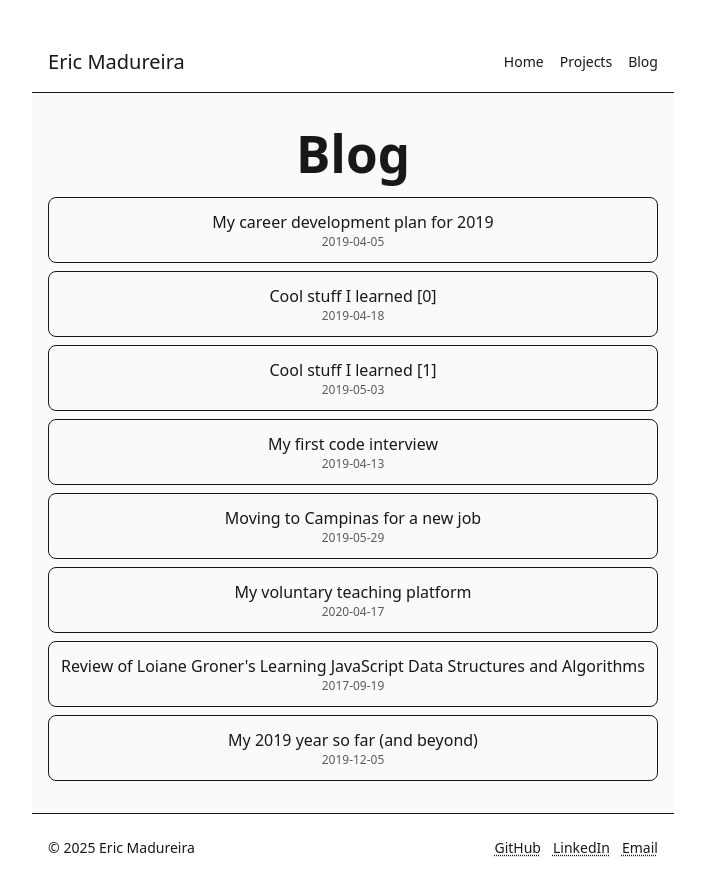
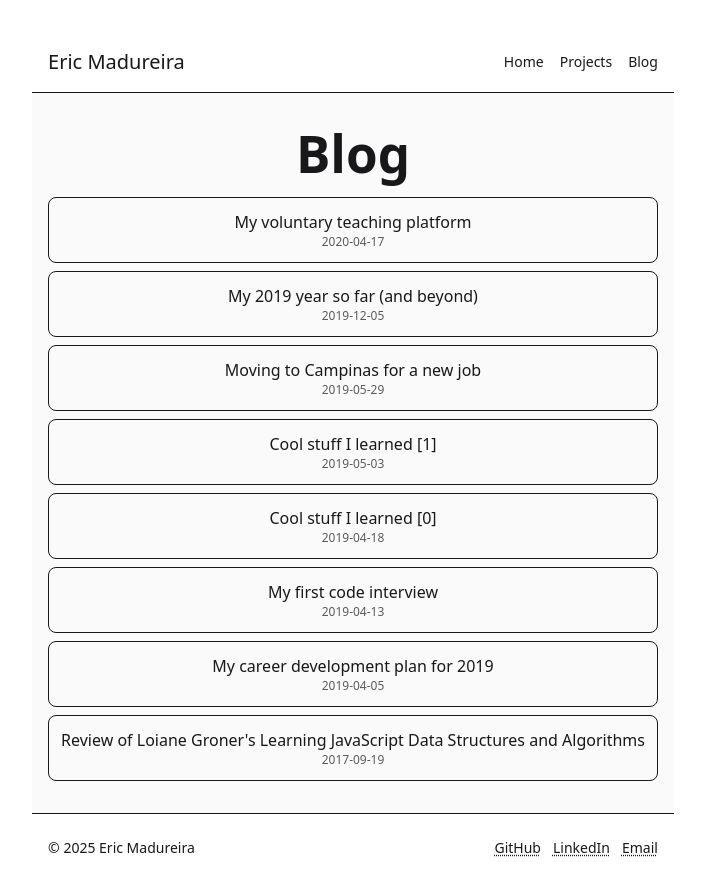
Before and after one commit to ericmadureira/ericmadureira.github.io, a React (Vite) app: page /blog in a window 1280 px wide. Shown: the top 896 px of the page, without its empty margins (287-992 px from the left). Built offline with nearby package versions, Linux system fonts and the light colour scheme.

Commit message:
feat: sort blog posts

```diff
--- a/src/pages/Blog.tsx
+++ b/src/pages/Blog.tsx
@@ -1,12 +1,16 @@
 import { Link } from 'react-router-dom'
+
+import type { PostMetadata } from '../posts/types'
 import posts from '../posts/posts.json'
+
+const sortByDateAsc = (a: PostMetadata, b: PostMetadata) => new Date(b.date).getTime() - new Date(a.date).getTime()
 
 export default function Blog() {
   return (
     <div>
       <h1 className="text-2xl font-semibold mb-4">Blog</h1>
       <ul className="space-y-2">
-        {posts.map(p => (
+        {posts.sort(sortByDateAsc).map(p => (
           <li key={p.slug} className="border rounded-lg p-3 hover:bg-zinc-50">
             <Link to={`/blog/${p.slug}`} className="font-medium">{p.title}</Link>
             <div className="text-xs opacity-70">{p.date}</div>
```
